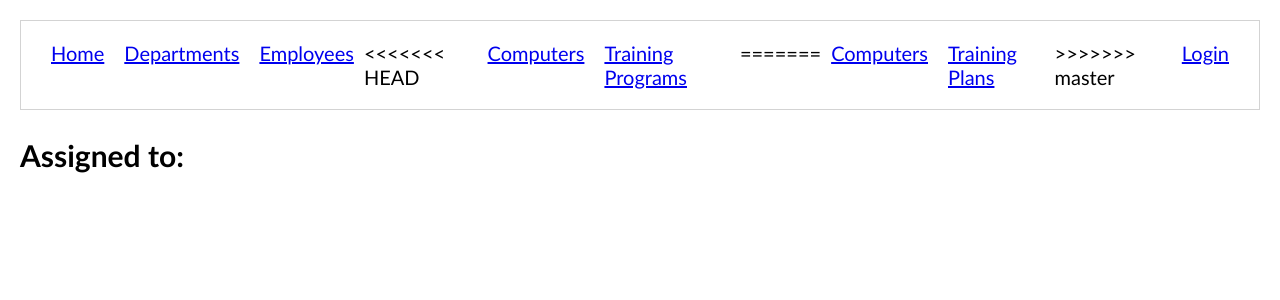
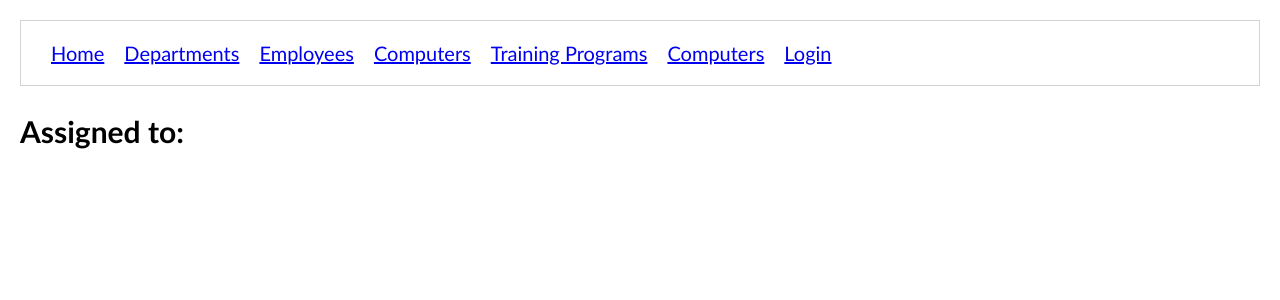
Before and after one commit to nss-day-cohort-33/bangazon-workforce-management-galagord-dynasty, a Django app: page /computers/1/ in a window 1280 px wide. Shown: the top 300 px of the page. Run offline with Django 3.2, Linux system fonts and the light colour scheme; data that the repository does not hold is empty.

Commit message:
navbar fix

```diff
--- a/hrapp/templates/shared/base.html
+++ b/hrapp/templates/shared/base.html
@@ -19,13 +19,9 @@
             <li class="navList__route"><a href="{% url 'hrapp:home' %}">Home</a></li>
             <li class="navList__route"><a href="{% url 'hrapp:department_list' %}">Departments</a></li>
             <li class="navList__route"><a href="{% url 'hrapp:employee_list' %}">Employees</a></li>
-<<<<<<< HEAD
             <li class="navList__route"><a href="{% url 'hrapp:home' %}">Computers</a></li>
             <li class="navList__route"><a href="{% url 'hrapp:training_programs' %}">Training Programs</a></li>
-=======
             <li class="navList__route"><a href="{% url 'hrapp:computer_list' %}">Computers</a></li>
-            <li class="navList__route"><a href="{% url 'hrapp:home' %}">Training Plans</a></li>
->>>>>>> master
             {% if request.user.is_authenticated %}
                 <li class="navList__route"><a href="{% url 'hrapp:logout' %}">Logout</a></li>
             {% else %}
```
